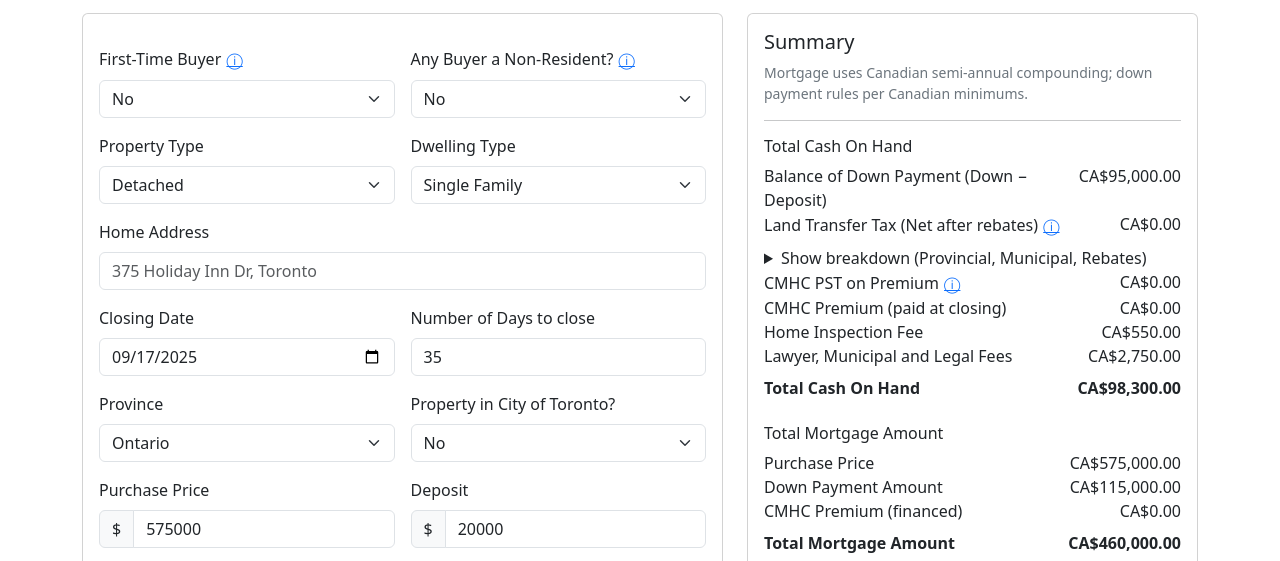
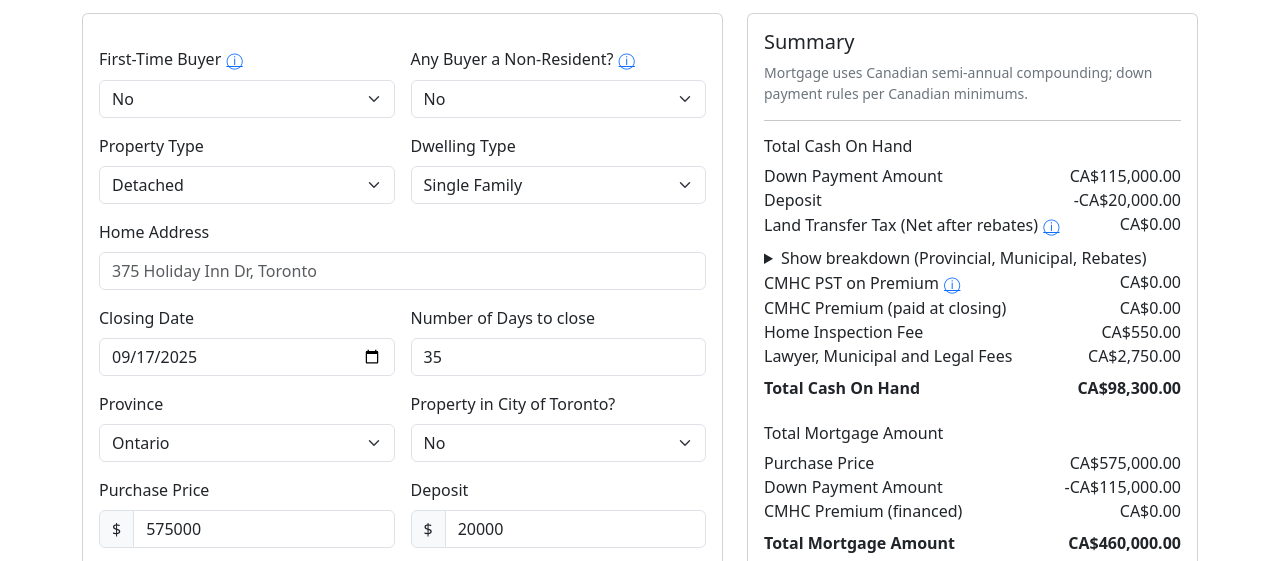
Before and after one commit to ahilan-thurairajah/RealEstate, a website: page public/calculator.html in a window 1280 px wide. Shown: the part 173-734 px from the top of the page. Drawn offline with nearby package versions, Linux system fonts and the light colour scheme; no server answers.

Commit message:
feat(calculator): show negative deposit in cash section and negative down payment in mortgage section per 008.01

```diff
--- a/public/calculator.html
+++ b/public/calculator.html
@@ -258,7 +258,8 @@
               <div class="small muted">Mortgage uses Canadian semi-annual compounding; down payment rules per Canadian minimums.</div>
               <hr />
               <h6 class="mt-2">Total Cash On Hand</h6>
-              <div class="d-flex justify-content-between"><span>Balance of Down Payment (Down − Deposit)</span><span class="value" id="balanceDown">$0.00</span></div>
+              <div class="d-flex justify-content-between"><span>Down Payment Amount</span><span class="value" id="cashDownPaymentAmount">$0.00</span></div>
+              <div class="d-flex justify-content-between"><span>Deposit</span><span class="value" id="cashDeposit">$0.00</span></div>
               <div class="d-flex justify-content-between"><span>Land Transfer Tax (Net after rebates)
                 <button type="button" class="btn btn-link p-0 align-baseline" data-bs-toggle="popover" data-bs-trigger="focus" title="Land Transfer Tax" data-bs-content="Ontario provincial + Toronto municipal (if applicable). First-time buyer rebates applied; NRST if selected.">
                   <span aria-hidden="true">ⓘ</span><span class="visually-hidden">Info</span>
--- a/public/calculator.js
+++ b/public/calculator.js
@@ -213,7 +213,9 @@ async function recalc() {
 
   // Balance of down payment (for cash on hand). Clamp to 0
   const balanceDown = Math.max(0, downAmt - deposit);
-  $('#balanceDown').textContent = fmt(balanceDown);
+  // Cash section displays: down payment amount and deposit (deposit shown as negative)
+  const cashDownDisp = $('#cashDownPaymentAmount'); if (cashDownDisp) cashDownDisp.textContent = fmt(downAmt);
+  const cashDepDisp = $('#cashDeposit'); if (cashDepDisp) cashDepDisp.textContent = deposit ? ('-' + fmt(deposit).replace(/^-/, '')) : fmt(0);
   // Show inspection and legal fee displays
   const inspDisp = $('#inspectionFeeDisplay'); if (inspDisp) inspDisp.textContent = fmt(inspectionFee);
   const legalDisp = $('#legalFeesDisplay'); if (legalDisp) legalDisp.textContent = fmt(legalFees);
@@ -224,7 +226,7 @@ async function recalc() {
   $('#totalCash').textContent = fmt(totalCash);
   // Mortgage amount section displays
   const ppDisp = $('#purchasePriceDisplay'); if (ppDisp) ppDisp.textContent = fmt(purchasePrice);
-  const dpAmtDisp = $('#downPaymentAmountDisplay'); if (dpAmtDisp) dpAmtDisp.textContent = fmt(downAmt);
+  const dpAmtDisp = $('#downPaymentAmountDisplay'); if (dpAmtDisp) dpAmtDisp.textContent = downAmt ? ('-' + fmt(downAmt).replace(/^-/, '')) : fmt(0);
 
   // Monthly property tax
   const monthlyPropertyTax = annualPropertyTax / 12;
```
